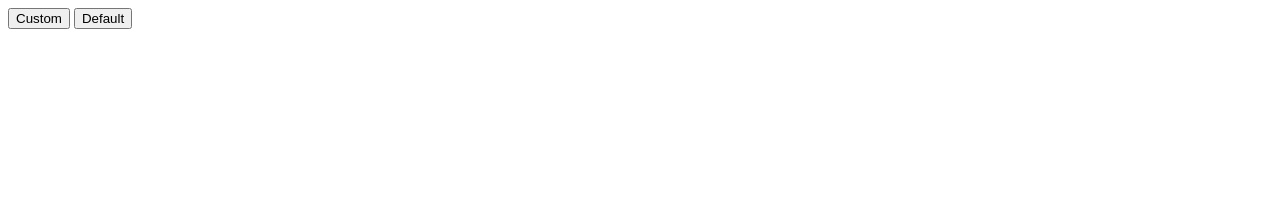
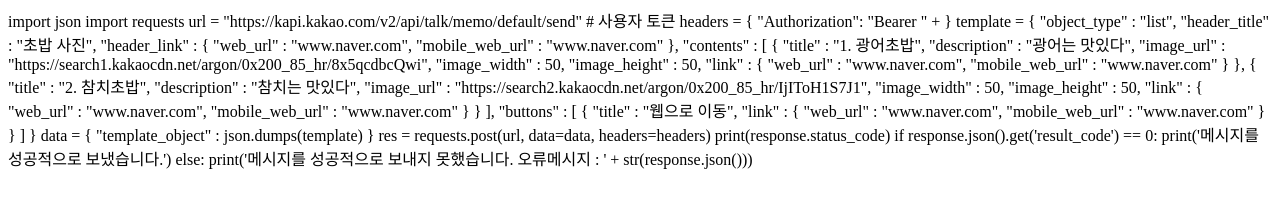
Before and after one commit to bixbt05/-, a plain HTML site: page index.html in a window 1280 px wide. Drawn offline with Linux system fonts and the light colour scheme.

Commit message:
Update index.html

```diff
--- a/index.html
+++ b/index.html
@@ -1,64 +1,62 @@
-<html>
-<head>
-<meta http-equiv="Content-Type" content="text/html; charset=UTF-8" />
-<title>카톡 공유</title>
-<script type="text/JavaScript" src="https://developers.kakao.com/sdk/js/kakao.min.js"></script>
-</head>
-<body>
-    <input type="button" onClick="sendLinkCustom();" value="Custom"/>
-    <input type="button" onClick="sendLinkDefault();" value="Default"/>
+import json
+import requests
 
-<script type="text/javascript">
-    function sendLinkCustom() {
-        Kakao.init("[Javascript API key]");
-        Kakao.Link.sendCustom({
-            templateId: [541916]
-        });
-    }
-</script>
+url = "https://kapi.kakao.com/v2/api/talk/memo/default/send"
 
-<script>
-try {
-  function sendLinkDefault() {
-    Kakao.init('[5979d3aa3a008cd07a9c9a272ba406de]')
-    Kakao.Link.sendDefault({
-      objectType: 'feed',
-      content: {
-        title: '딸기 치즈 케익',
-        description: '#케익 #딸기 #삼평동 #카페 #분위기 #소개팅',
-        imageUrl:
-          'http://k.kakaocdn.net/dn/Q2iNx/btqgeRgV54P/VLdBs9cvyn8BJXB3o7N8UK/kakaolink40_original.png',
-        link: {
-          mobileWebUrl: 'https://developers.kakao.com',
-          webUrl: 'https://developers.kakao.com',
-        },
-      },
-      social: {
-        likeCount: 286,
-        commentCount: 45,
-        sharedCount: 845,
-      },
-      buttons: [
+# 사용자 토큰
+headers = {
+    "Authorization": "Bearer " +  <access token>
+}
+
+template = {
+    "object_type" : "list",
+    "header_title" : "초밥 사진",
+    "header_link" : {
+        "web_url" : "www.naver.com",
+        "mobile_web_url" : "www.naver.com"
+    },
+    "contents" : [
         {
-          title: '웹으로 보기',
-          link: {
-            mobileWebUrl: 'https://developers.kakao.com',
-            webUrl: 'https://developers.kakao.com',
-          },
+            "title" : "1. 광어초밥",
+            "description" : "광어는 맛있다",
+            "image_url" : "https://search1.kakaocdn.net/argon/0x200_85_hr/8x5qcdbcQwi",
+            "image_width" : 50, "image_height" : 50,
+            "link" : {
+                "web_url" : "www.naver.com",
+                "mobile_web_url" : "www.naver.com"
+            }
         },
         {
-          title: '앱으로 보기',
-          link: {
-            mobileWebUrl: 'https://developers.kakao.com',
-            webUrl: 'https://developers.kakao.com',
-          },
-        },
-      ],
-    })
-  }
-; window.kakaoDemoCallback && window.kakaoDemoCallback() }
-catch(e) { window.kakaoDemoException && window.kakaoDemoException(e) }
-</script>
+            "title" : "2. 참치초밥",
+            "description" : "참치는 맛있다",
+            "image_url" : "https://search2.kakaocdn.net/argon/0x200_85_hr/IjIToH1S7J1",
+            "image_width" : 50, "image_height" : 50,
+            "link" : {
+                "web_url" : "www.naver.com",
+                "mobile_web_url" : "www.naver.com"
+            }
+        }
 
-</body>
-</html>
+    ],
+    "buttons" : [
+        {
+            "title" : "웹으로 이동",
+            "link" : {
+                "web_url" : "www.naver.com",
+                "mobile_web_url" : "www.naver.com"
+            }
+        }
+    ]
+
+}
+
+data = {
+    "template_object" : json.dumps(template)
+}
+
+res = requests.post(url, data=data, headers=headers)
+print(response.status_code)
+if response.json().get('result_code') == 0:
+    print('메시지를 성공적으로 보냈습니다.')
+else:
+    print('메시지를 성공적으로 보내지 못했습니다. 오류메시지 : ' + str(response.json()))
```
